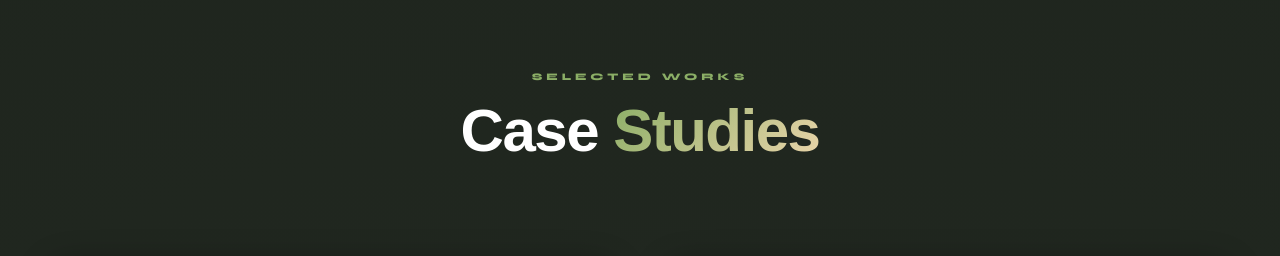
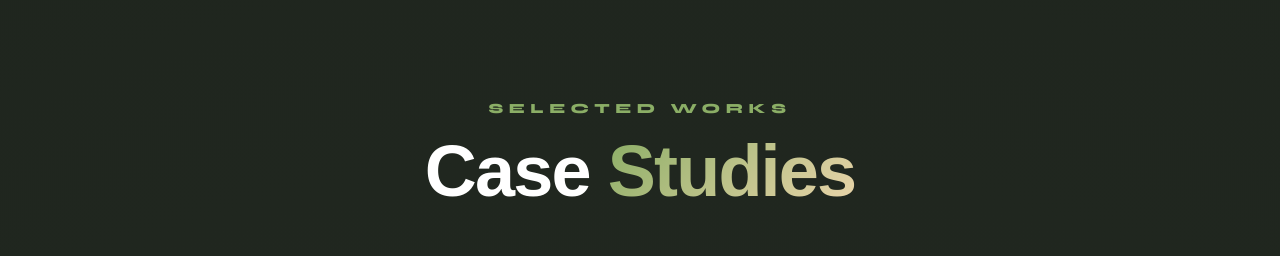
Before and after one commit to Kaliza-e/Kaliza, a React (Vite) app in the folder my-porfolio/: page / in a window 1280 px wide. Shown: the part 1643-1899 px from the top of the page. Built offline with nearby package versions, Linux system fonts and the light colour scheme; grey boxes are pictures that could not be loaded; a web font is replaced by a local one.

Commit message:
changed the fontsize

```diff
--- a/my-porfolio/src/components/Footer.jsx
+++ b/my-porfolio/src/components/Footer.jsx
@@ -13,10 +13,10 @@ export default function Footer() {
           <div className="md:col-span-2 flex flex-col items-center md:items-start text-center md:text-left">
             <a href="#home" className="group flex items-center gap-3 mb-8">
               <div className="w-12 h-12 rounded-2xl bg-grad-viby flex items-center justify-center text-forest-900 font-display font-black text-xl shadow-glow">
-                EK
+                K
               </div>
               <span className="font-display text-3xl font-bold text-white tracking-tighter">
-                Esther <span className="text-gradient">Kaliza</span>
+               <span className="text-gradient">Kaliza</span>
               </span>
             </a>
             <p className="font-body text-slate-400 text-base max-w-sm leading-relaxed opacity-70">
--- a/my-porfolio/src/components/Navbar.jsx
+++ b/my-porfolio/src/components/Navbar.jsx
@@ -51,7 +51,7 @@ export default function Navbar() {
         {/* Logo Icon */}
         <Link to="home" smooth duration={600} className="group relative w-12 h-12 rounded-2xl bg-white/5 flex items-center justify-center cursor-pointer flex-shrink-0 text-white border border-white/10 hover:border-leaf-400/50 transition-all duration-500 overflow-hidden shadow-glow">
           <div className="absolute inset-0 bg-grad-viby opacity-0 group-hover:opacity-20 transition-opacity"></div>
-          <span className="font-display font-black text-xl leading-none tracking-tighter">EK</span>
+          <span className="font-display font-black text-xl leading-none tracking-tighter">K</span>
         </Link>
 
         {/* Desktop Links */}
--- a/my-porfolio/src/index.css
+++ b/my-porfolio/src/index.css
@@ -5,6 +5,7 @@
 @layer base {
   html {
     scroll-behavior: smooth;
+    font-size: 100%;
   }
 
   body {
@@ -15,7 +16,7 @@
   /* Selection */
   ::selection {
     background-color: rgba(139, 174, 102, 0.3);
-    color: #EBD5AB;
+    color: #ebd5ab;
   }
 }
 
@@ -25,18 +26,18 @@
   }
 
   .glass-card::before {
-    content: '';
+    content: "";
     @apply absolute inset-0 bg-grad-card pointer-events-none;
   }
 
   .btn {
-    @apply inline-flex items-center gap-2 font-display font-semibold text-sm px-10 py-4 rounded-full cursor-pointer transition-all duration-500 relative overflow-hidden;
+    @apply inline-flex items-center gap-2 font-display font-semibold text-base px-10 py-4 rounded-full cursor-pointer transition-all duration-500 relative overflow-hidden;
   }
 
   .btn-primary {
     @apply btn;
-    background-image: linear-gradient(135deg, #8BAE66 0%, #EBD5AB 100%);
-    color: #1B211A;
+    background-image: linear-gradient(135deg, #8bae66 0%, #ebd5ab 100%);
+    color: #1b211a;
     box-shadow: 0 0 30px -5px rgba(139, 174, 102, 0.3);
   }
 
@@ -51,22 +52,22 @@
 
   .btn-outline:hover {
     @apply -translate-y-1;
-    border-color: #8BAE66;
+    border-color: #8bae66;
     background-color: rgba(139, 174, 102, 0.1);
   }
 
   .section-label {
-    @apply font-body text-[10px] font-black tracking-[0.4em] uppercase mb-4 block;
-    color: #8BAE66;
+    @apply font-body text-xs md:text-sm font-black tracking-[0.4em] uppercase mb-4 block;
+    color: #8bae66;
   }
 
   .section-title {
-    @apply font-display text-4xl md:text-6xl font-bold text-white mb-6 tracking-tight leading-tight;
+    @apply font-display text-5xl md:text-7xl font-bold text-white mb-6 tracking-tight leading-tight;
   }
 
   .text-gradient {
     @apply bg-clip-text text-transparent;
-    background-image: linear-gradient(135deg, #8BAE66 0%, #EBD5AB 100%);
+    background-image: linear-gradient(135deg, #8bae66 0%, #ebd5ab 100%);
   }
 
   .text-glow {
@@ -79,7 +80,7 @@
   position: fixed;
   inset: 0;
   z-index: -1;
-  background-color: #1B211A;
+  background-color: #1b211a;
   background-image:
     radial-gradient(at 0% 0%, rgba(139, 174, 102, 0.1) 0, transparent 50%),
     radial-gradient(at 100% 100%, rgba(235, 213, 171, 0.05) 0, transparent 50%),
@@ -98,6 +99,6 @@
 
 @layer utilities {
   .bg-grad-viby {
-    background-image: linear-gradient(135deg, #8BAE66 0%, #EBD5AB 100%);
+    background-image: linear-gradient(135deg, #8bae66 0%, #ebd5ab 100%);
   }
 }
```
